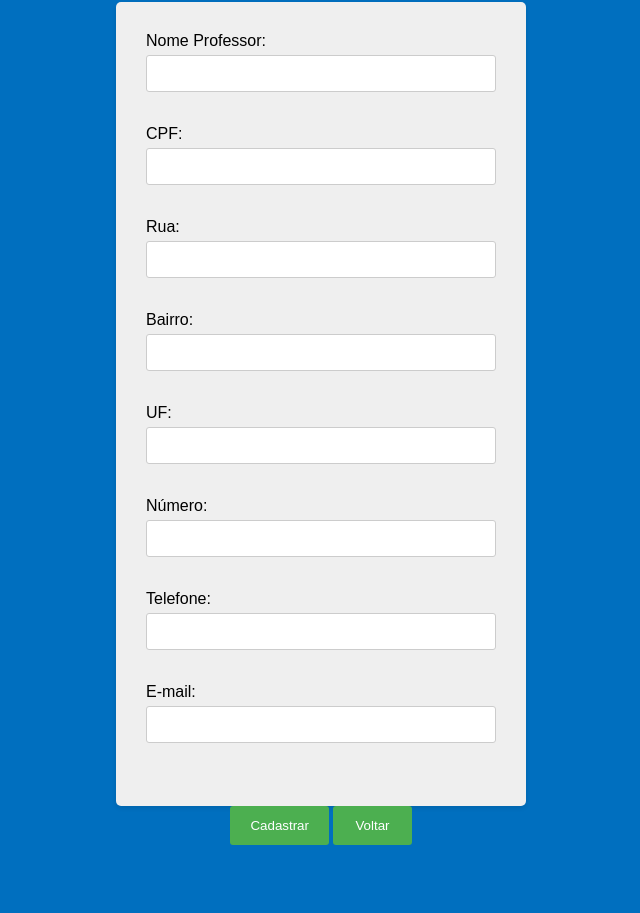
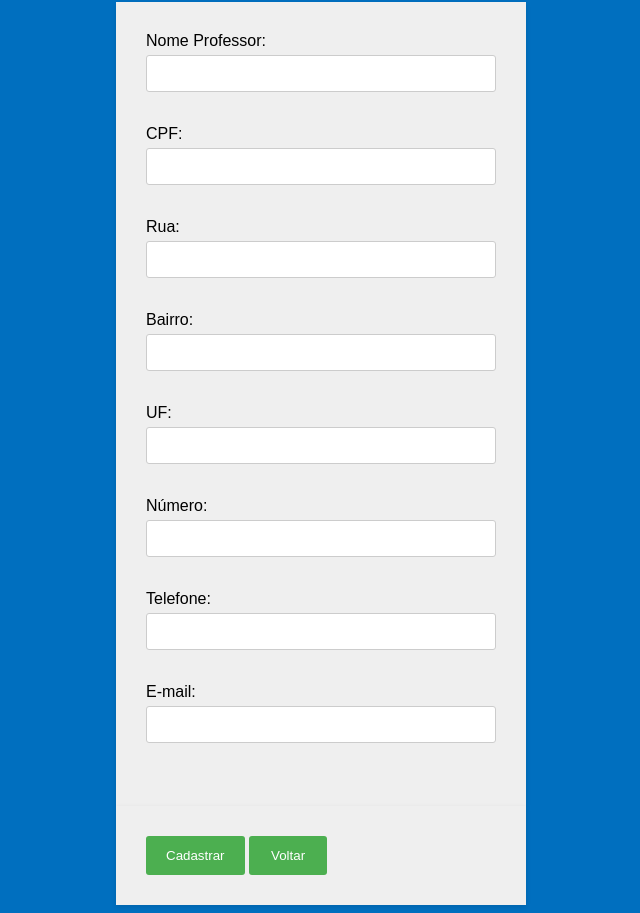
Before and after one commit to Dutrasilvathiago/sistema-ocorr-ncia, a plain HTML site: page cadastro_prof.html in a window 1280 px wide. Shown: the part 184-1097 px from the top of the page, without its empty margins (319-959 px from the left). Before the commit the page ends 1037 px from the top, so only its background shows below. Drawn offline with Linux system fonts and the light colour scheme.

Commit message:
Add files via upload

```diff
--- a/css/style.css
+++ b/css/style.css
@@ -16,10 +16,20 @@
   .form {
     background-color: #efefef;
     padding: 30px;
-    border-radius: 5px;
+    border-radius: 5px, 5px;
     box-shadow: 0 2px 5px rgba(0, 0, 0, 0.1);
     width: 350px;
   }
+
+
+  .form2 {
+    background-color: #efefef;
+    padding: 30px;
+    box-shadow: 0 2px 5px rgba(0, 0, 0, 0.1);
+    width: 350px;
+  }
+
+
 
   label {
     display: block;
```
